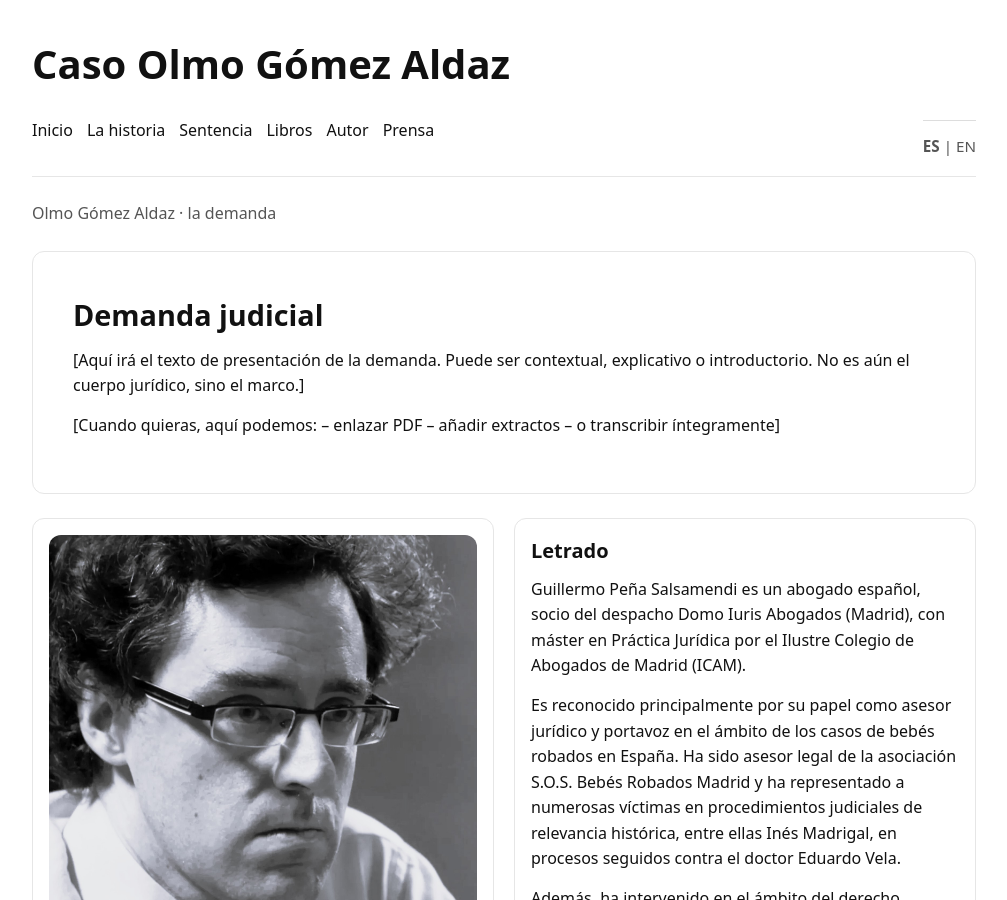
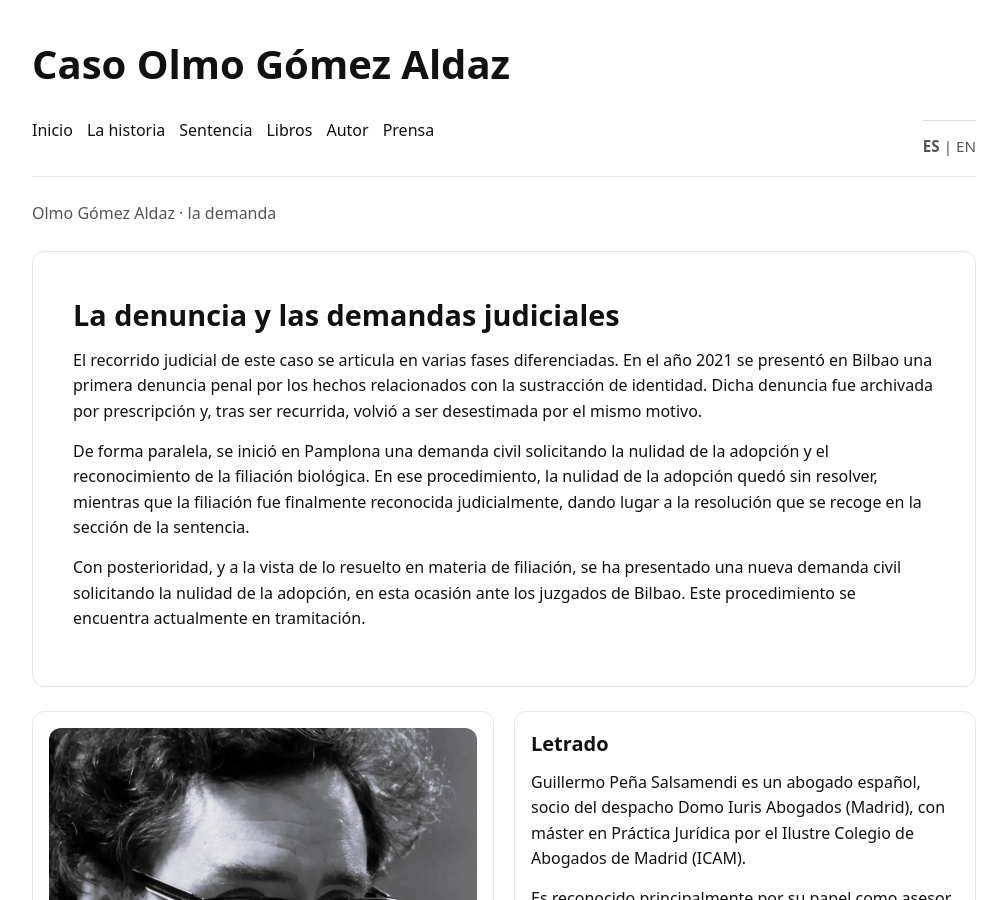
Before and after one commit to olmogaldaz/olmogaldaz.github.io, a Jekyll site: the page built from es/demanda/index.html, in a window 1280 px wide and 900 px high. Shown: the whole window, without its empty margins (136-1143 px from the left). Built offline with Jekyll 4.4.1, drawn with Linux system fonts in a browser that asks for light colours.

Commit message:
Update index.html

```diff
--- a/es/demanda/index.html
+++ b/es/demanda/index.html
@@ -13,18 +13,27 @@ description: Demanda judicial presentada en el proceso de restitución de la ide
 
   <!-- DEMANDA (CAJA HORIZONTAL GRANDE) -->
   <div class="card hero">
-    <h2>Demanda judicial</h2>
+    <h2>La denuncia y las demandas judiciales</h2>
     <p>
-      [Aquí irá el texto de presentación de la demanda.
-      Puede ser contextual, explicativo o introductorio.
-      No es aún el cuerpo jurídico, sino el marco.]
+    El recorrido judicial de este caso se articula en varias fases diferenciadas.
+    En el año 2021 se presentó en Bilbao una primera denuncia penal por los hechos
+    relacionados con la sustracción de identidad. Dicha denuncia fue archivada por
+    prescripción y, tras ser recurrida, volvió a ser desestimada por el mismo motivo.
     </p>
     <p>
-      [Cuando quieras, aquí podemos:
-      – enlazar PDF
-      – añadir extractos
-      – o transcribir íntegramente]
+    De forma paralela, se inició en Pamplona una demanda civil solicitando la nulidad
+    de la adopción y el reconocimiento de la filiación biológica. En ese procedimiento,
+    la nulidad de la adopción quedó sin resolver, mientras que la filiación fue
+    finalmente reconocida judicialmente, dando lugar a la resolución que se recoge
+    en la sección de la sentencia.
     </p>
+    <p>
+    Con posterioridad, y a la vista de lo resuelto en materia de filiación, se ha
+    presentado una nueva demanda civil solicitando la nulidad de la adopción, en esta
+    ocasión ante los juzgados de Bilbao. Este procedimiento se encuentra actualmente
+    en tramitación.
+    </p>
+
   </div>
 
   <!-- LETRADO -->
```
